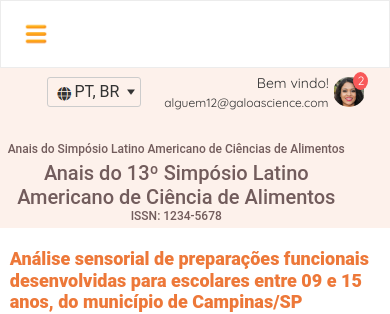
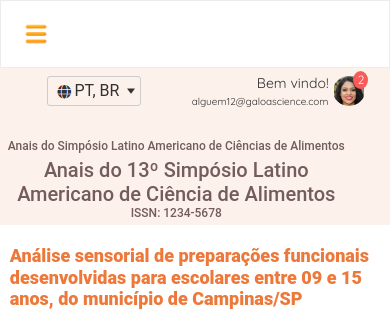
Before and after one commit to gabriel-santi/galoa, a plain HTML site: page index.html in a window 390 px wide. Shown: the top 314 px of the page. Drawn offline with nearby package versions, Linux system fonts and the light colour scheme.

Commit message:
Update responsivo.css
Ajustando tamanho da fonte do email para não colidir com o botão de lingua.

```diff
--- a/styles/responsivo.css
+++ b/styles/responsivo.css
@@ -146,4 +146,8 @@
     .outline img {
         width: 80%;
     }
+
+    .textos-boas-vindas p {
+        font-size: 10px;
+    }
 }
```
